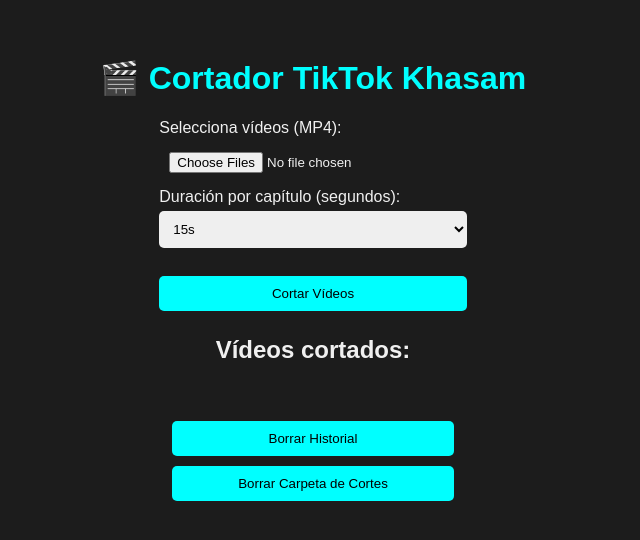
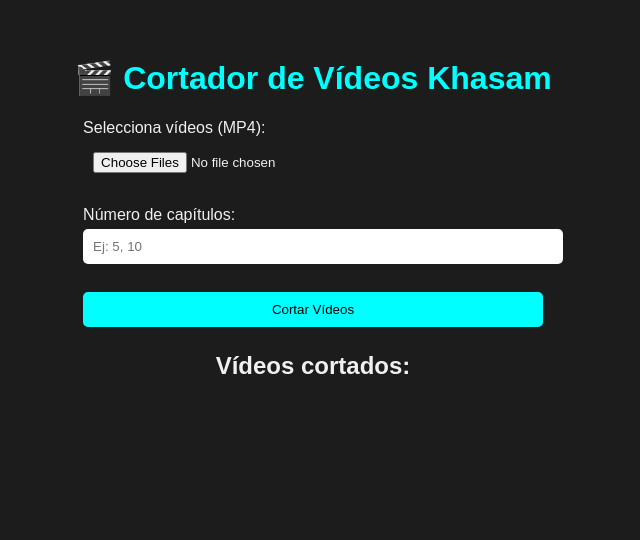
Before and after one commit to KekoOfficial/X, a Flask app: page / in a window 1280 px wide. Shown: the top 540 px of the page, without its empty margins (327-967 px from the left). Run offline with Flask 3, Linux system fonts and the light colour scheme.

Commit message:
Actualizar index.html

```diff
--- a/templates/index.html
+++ b/templates/index.html
@@ -1,39 +1,26 @@
 <!DOCTYPE html>
 <html lang="es">
 <head>
-<meta charset="UTF-8">
-<title>Cortador TikTok Khasam</title>
-<link rel="stylesheet" href="style.css">
+    <meta charset="UTF-8">
+    <title>Cortador de Vídeos Khasam</title>
+    <link rel="stylesheet" href="{{ url_for('static', filename='style.css') }}">
 </head>
 <body>
-<h1>🎬 Cortador TikTok Khasam</h1>
+    <h1>🎬 Cortador de Vídeos Khasam</h1>
+    <form method="post" enctype="multipart/form-data">
+        <label>Selecciona vídeos (MP4):</label>
+        <input type="file" name="files" multiple required><br><br>
+        <label>Número de capítulos:</label>
+        <input type="number" name="chapters" min="1" placeholder="Ej: 5, 10"><br><br>
+        <button type="submit">Cortar Vídeos</button>
+    </form>
 
-<form id="uploadForm" method="post" enctype="multipart/form-data">
-  <label>Selecciona vídeos (MP4):</label><br>
-  <input type="file" name="files" multiple required><br>
-
-  <label>Duración por capítulo (segundos):</label>
-  <select name="duration">
-    <option value="15">15s</option>
-    <option value="30">30s</option>
-    <option value="60">60s</option>
-  </select><br><br>
-
-  <button type="submit">Cortar Vídeos</button>
-</form>
-
-<div class="progress-bar"><div id="progress" class="progress"></div></div>
-
-<h2>Vídeos cortados:</h2>
-<ul id="videoList">
-  <!-- Lista de vídeos generada por Flask -->
-</ul>
-
-<div class="buttons">
-  <button id="clearHistory">Borrar Historial</button>
-  <button id="clearFolder">Borrar Carpeta de Cortes</button>
-</div>
-
-<script src="script.js"></script>
+    <h2>Vídeos cortados:</h2>
+    <ul>
+        {% for video in videos %}
+        <li><a href="{{ url_for('download', filename=video) }}">{{ video }}</a></li>
+        {% endfor %}
+    </ul>
 </body>
+<script src="{{ url_for('static', filename='script.js') }}"></script>
 </html>
```
